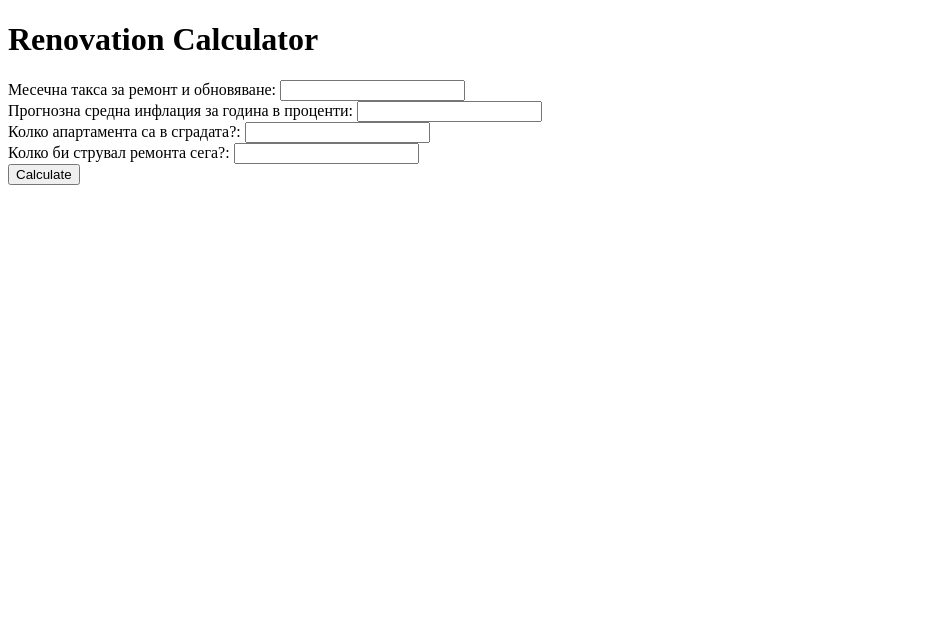
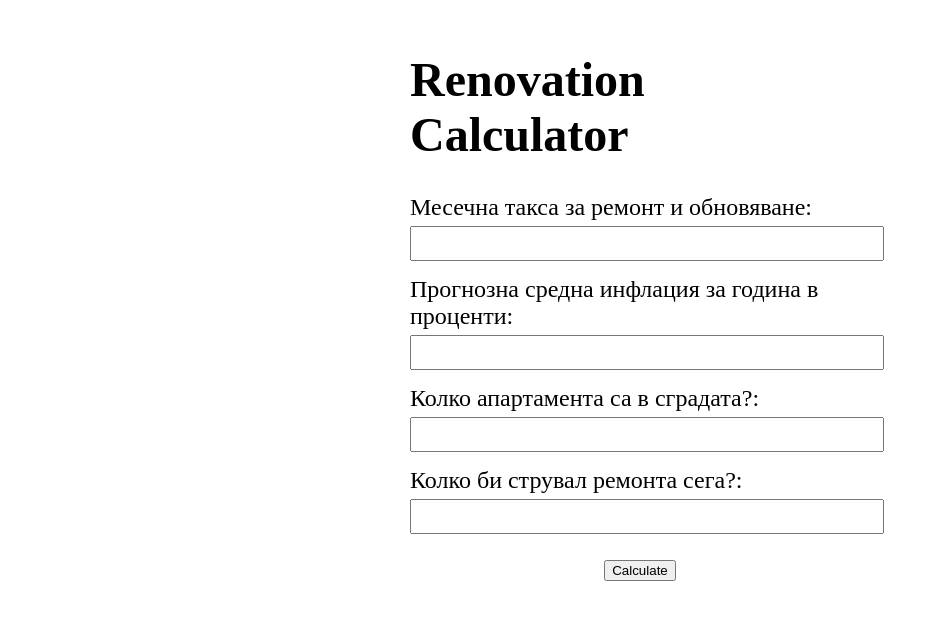
Before and after one commit to bteneva/btenevacalculator, a plain HTML site: page index.html in a window 1280 px wide. Shown: the whole page, without its empty margins (0-939 px from the left). Drawn offline with Linux system fonts and the light colour scheme.

Commit message:
Update index.html

```diff
--- a/index.html
+++ b/index.html
@@ -2,7 +2,55 @@
 <html>
 <head>
   <title>Renovation Calculator</title>
-  <link rel="stylesheet" href="styles.css">
+  <style>
+    body {
+      font-size: 24px;
+      margin: 0;
+      padding: 0;
+    }
+
+    .container {
+      max-width: 500px;
+      margin: 0 auto;
+      padding: 20px;
+      box-sizing: border-box;
+    }
+
+    .input-group {
+      margin-bottom: 15px;
+    }
+
+    .input-group label {
+      display: block;
+      margin-bottom: 5px;
+    }
+
+    .input-group input {
+      width: 100%;
+      padding: 5px;
+      font-size: 18px;
+    }
+
+    .button-container {
+      text-align: center;
+      margin-top: 20px;
+    }
+
+    #results {
+      margin-top: 20px;
+    }
+
+    @media (max-width: 600px) {
+      .container {
+        max-width: 100%;
+        padding: 10px;
+      }
+
+      .input-group input {
+        font-size: 16px;
+      }
+    }
+  </style>
 </head>
 <body>
   <div class="container">
```
